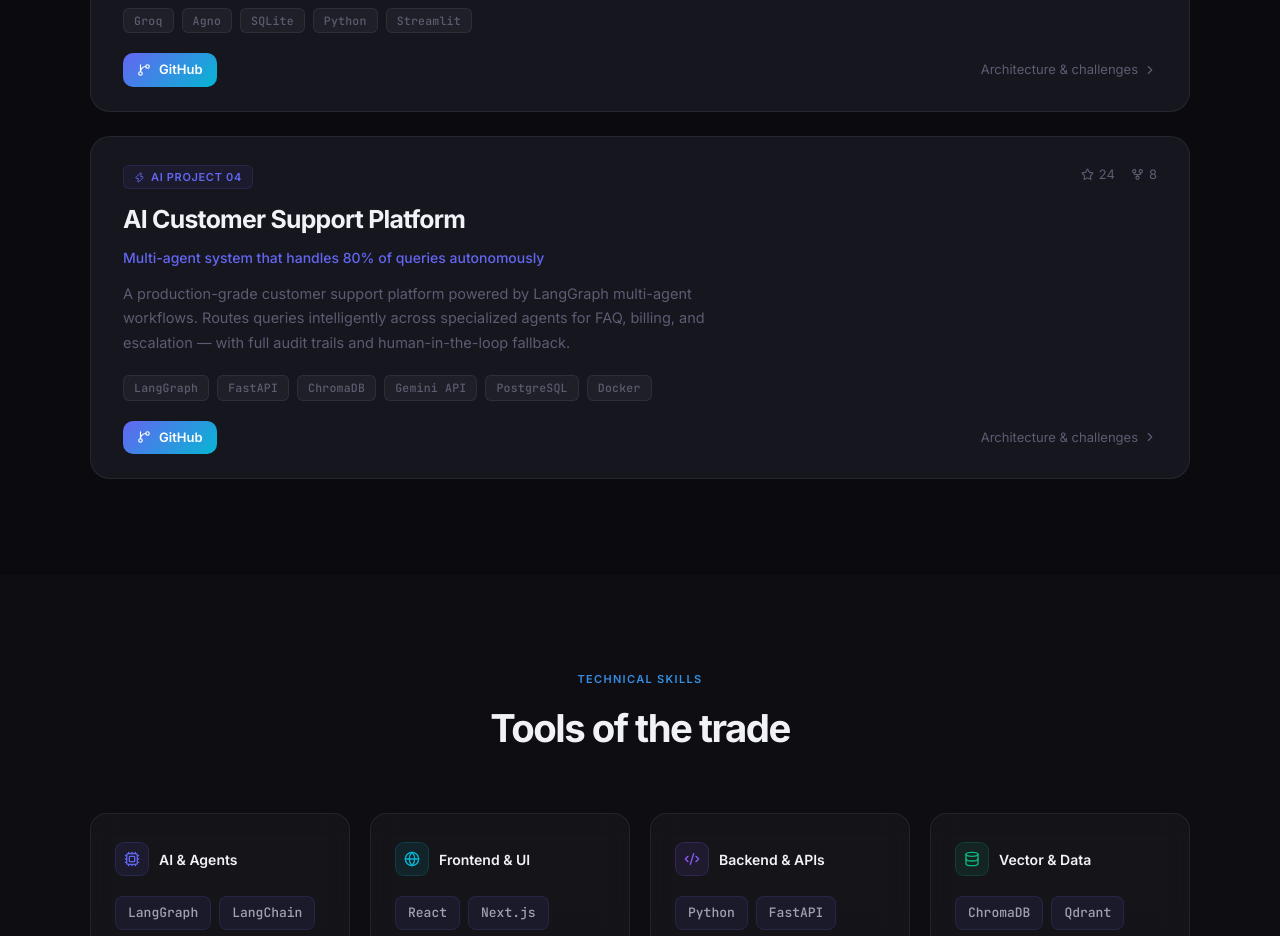
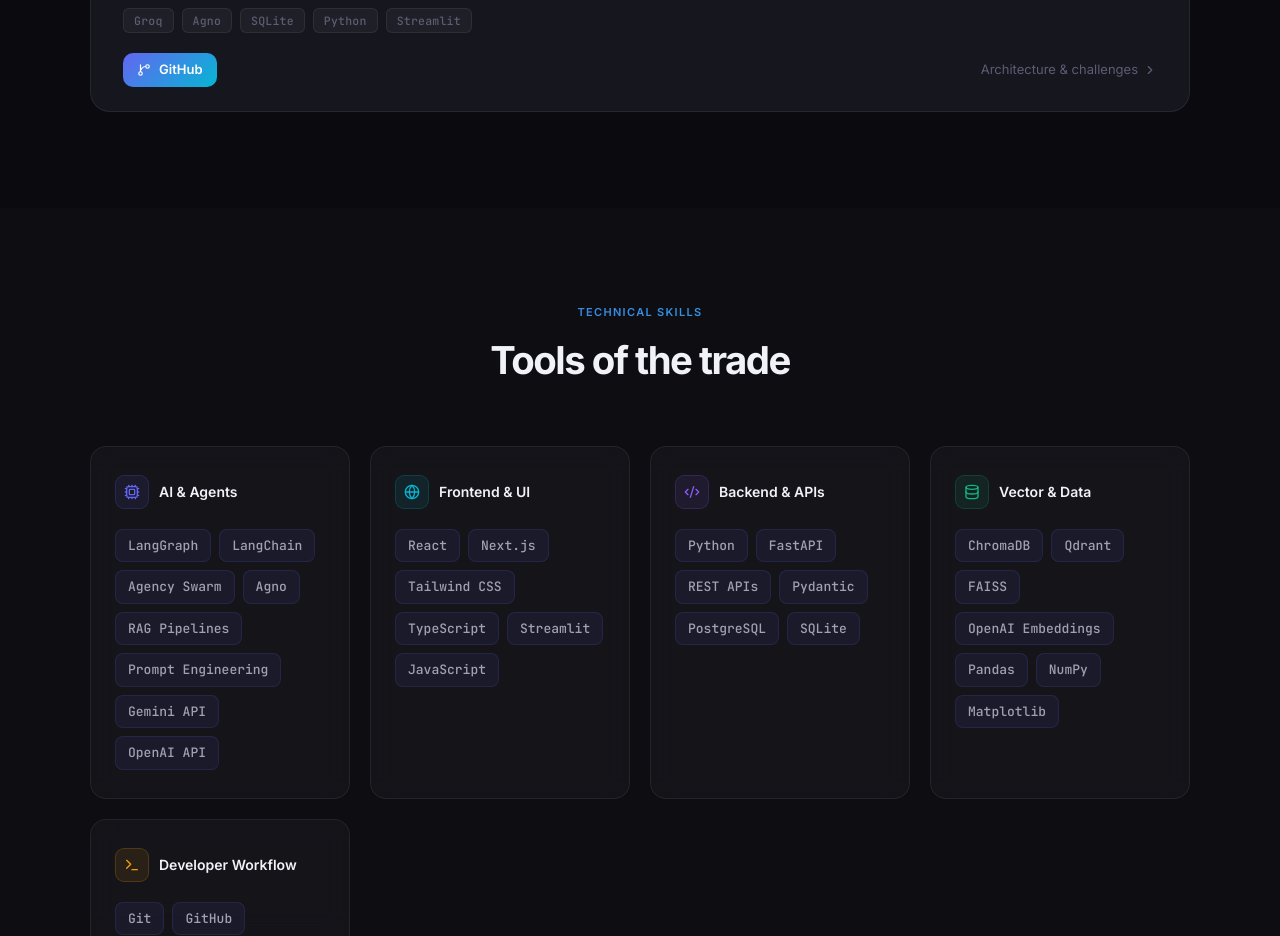
Before and after one commit to nishant264/portfolio, a Next.js app: page / in a window 1280 px wide. Shown: the part 2780-3716 px from the top of the page. Built offline with nearby package versions, Linux system fonts and the light colour scheme.

Commit message:
Remove project 4 (AI Customer Support Platform)

```diff
--- a/app/page.tsx
+++ b/app/page.tsx
@@ -101,24 +101,6 @@
       "Enabling instant agent-driven export to CSV, JSON, and Markdown formats",
     ],
     arch: ["Natural Language Input", "Streamlit Web App", "Groq AI Agent (Agno)", "Database Tools (Guardrails)", "SQLite Database"],
-  },
-  {
-    id: 1,
-    title: "AI Customer Support Platform",
-    tagline: "Multi-agent system that handles 80% of queries autonomously",
-    description:
-      "A production-grade customer support platform powered by LangGraph multi-agent workflows. Routes queries intelligently across specialized agents for FAQ, billing, and escalation — with full audit trails and human-in-the-loop fallback.",
-    stack: ["LangGraph", "FastAPI", "ChromaDB", "Gemini API", "PostgreSQL", "Docker"],
-    color: "#6366F1",
-    accent: "from-indigo-500 to-violet-600",
-    github: "https://github.com/nishant264",
-    stats: { stars: 24, forks: 8 },
-    challenges: [
-      "Designing deterministic agent routing without hallucination",
-      "Streaming partial responses to the UI under 200ms",
-      "Managing context windows across multi-turn sessions",
-    ],
-    arch: ["User Query", "Router Agent", "FAQ Agent / Billing Agent / Escalation Agent", "ChromaDB + PostgreSQL", "Response"],
   },
 ];
 
```
